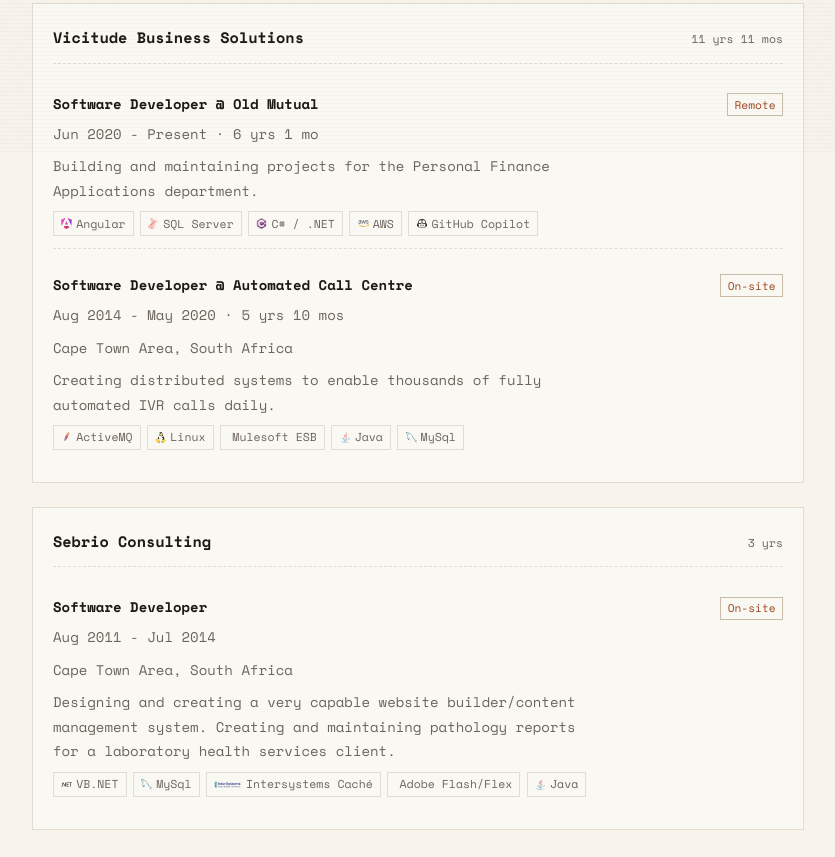
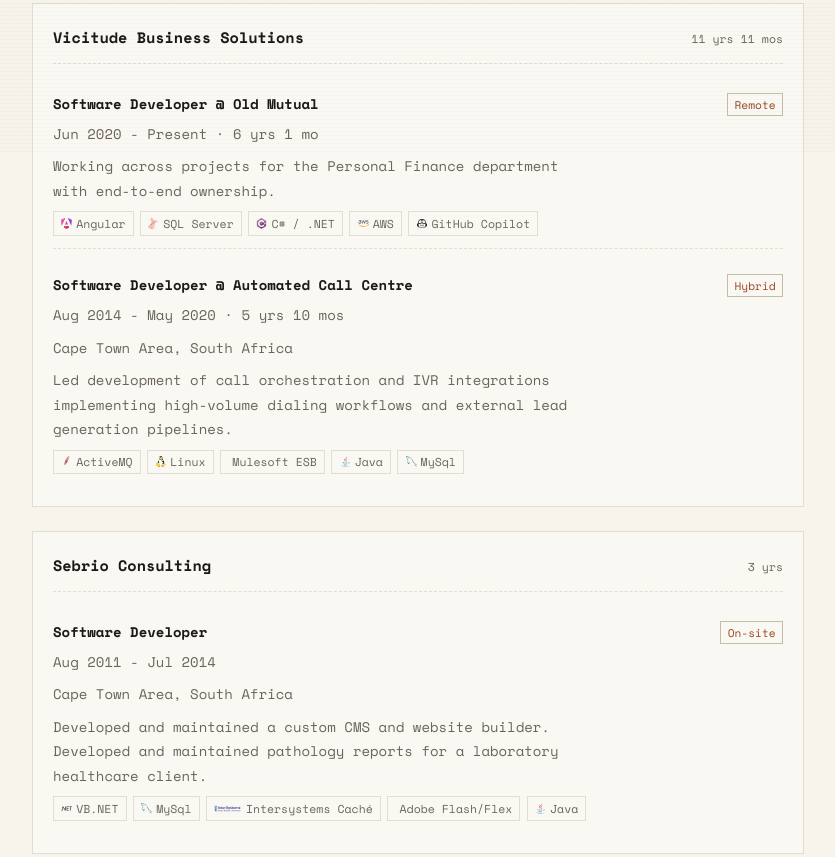
Before and after one commit to justinvanwilgen/justjustin.co.za, a website: page index.html in a window 1280 px wide. Shown: the part 648-1505 px from the top of the page, without its empty margins (222-1057 px from the left). Drawn offline with nearby package versions, Linux system fonts and the light colour scheme.

```diff
--- a/index.html
+++ b/index.html
@@ -88,7 +88,7 @@
               <span class="role-type">Remote</span>
             </div>
             <p class="role-period">Jun 2020 - Present · <span data-since="2020-06">5 yrs 11 mos</span></p>
-            <p class="role-desc">Building and maintaining projects for the Personal Finance Applications department.</p>
+            <p class="role-desc">Working across projects for the Personal Finance department with end-to-end ownership.</p>
             <div class="role-skills">
               <span class="tag">Angular</span>
               <span class="tag">SQL Server</span>
@@ -101,11 +101,11 @@
           <div class="experience-role">
             <div class="role-header">
               <h4 class="role-title">Software Developer @ Automated Call Centre</h4>
-              <span class="role-type">On-site</span>
+              <span class="role-type">Hybrid</span>
             </div>
             <p class="role-period">Aug 2014 - May 2020 · 5 yrs 10 mos</p>
             <p class="role-location">Cape Town Area, South Africa</p>
-            <p class="role-desc">Creating distributed systems to enable thousands of fully automated IVR calls daily.</p>
+            <p class="role-desc">Led development of call orchestration and IVR integrations implementing high-volume dialing workflows and external lead generation pipelines.</p>
             <div class="role-skills">
               <span class="tag">ActiveMQ</span>
               <span class="tag">Linux</span>
@@ -129,7 +129,7 @@
             </div>
             <p class="role-period">Aug 2011 - Jul 2014</p>
             <p class="role-location">Cape Town Area, South Africa</p>
-            <p class="role-desc">Designing and creating a very capable website builder/content management system. Creating and maintaining pathology reports for a laboratory health services client.</p>
+            <p class="role-desc">Developed and maintained a custom CMS and website builder. Developed and maintained pathology reports for a laboratory healthcare client.</p>
             <div class="role-skills">
               <span class="tag">VB.NET</span>
               <span class="tag">MySql</span>
@@ -152,7 +152,7 @@
       </div>
       <div class="section-body">
 
-        <article class="project-card">
+        <!-- <article class="project-card">
           <header class="project-card-header">
             <span class="project-arrow" aria-hidden="true">▶</span>
             <a href="https://justjustin.co.za/nownow" target="_blank" rel="noopener noreferrer">
@@ -166,7 +166,7 @@
             <span class="tag">Github Actions</span>
             <span class="tag">HTML/CSS</span>
           </div>
-        </article>
+        </article> -->
 
         <article class="project-card">
           <header class="project-card-header">
@@ -233,7 +233,6 @@
           <ul>
             <li>C# / .NET</li>
             <li>NodeJS</li>
-            <li>Python</li>
           </ul>
         </div>
 
```
Also changed, not shown: .github/workflows/deploy.yml.
